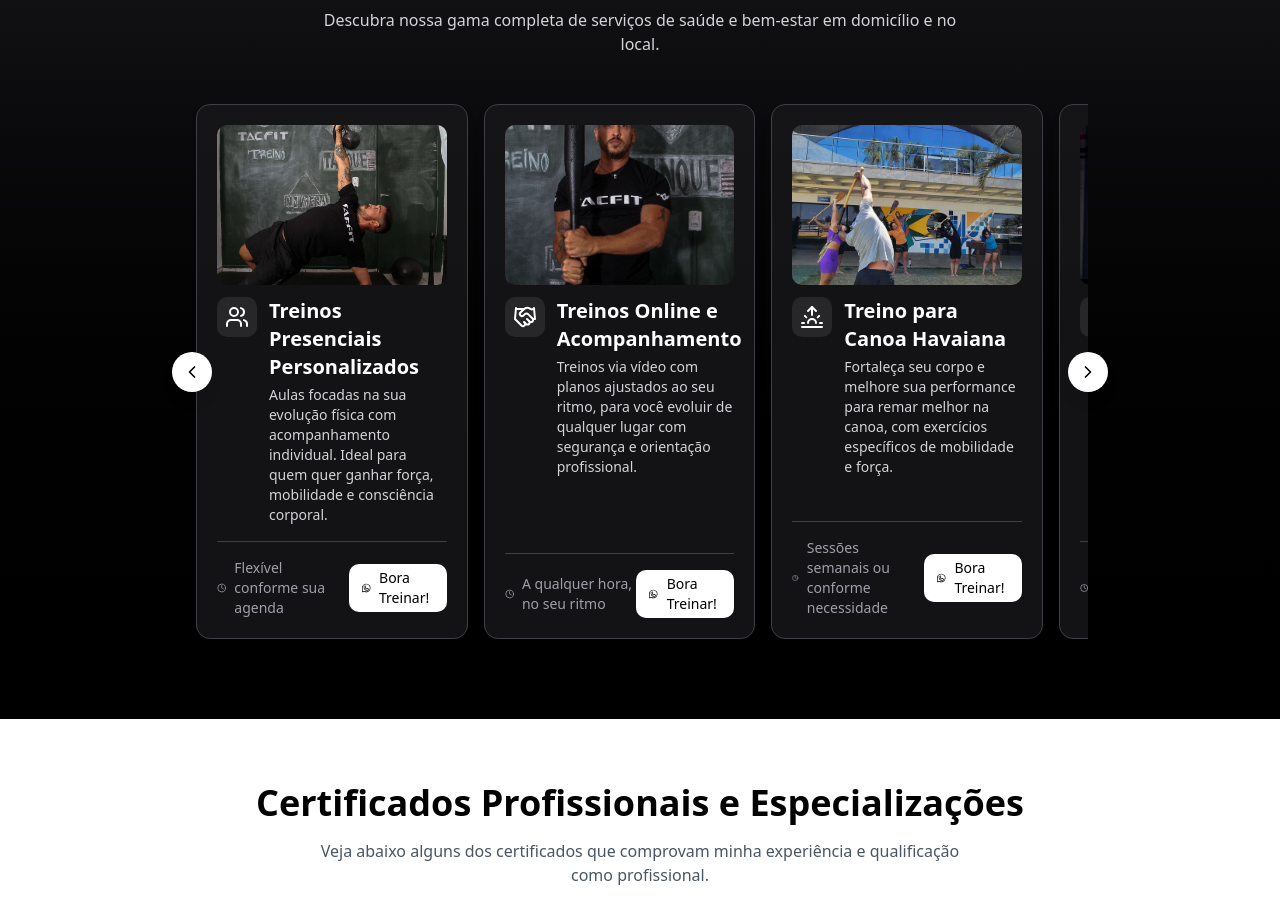
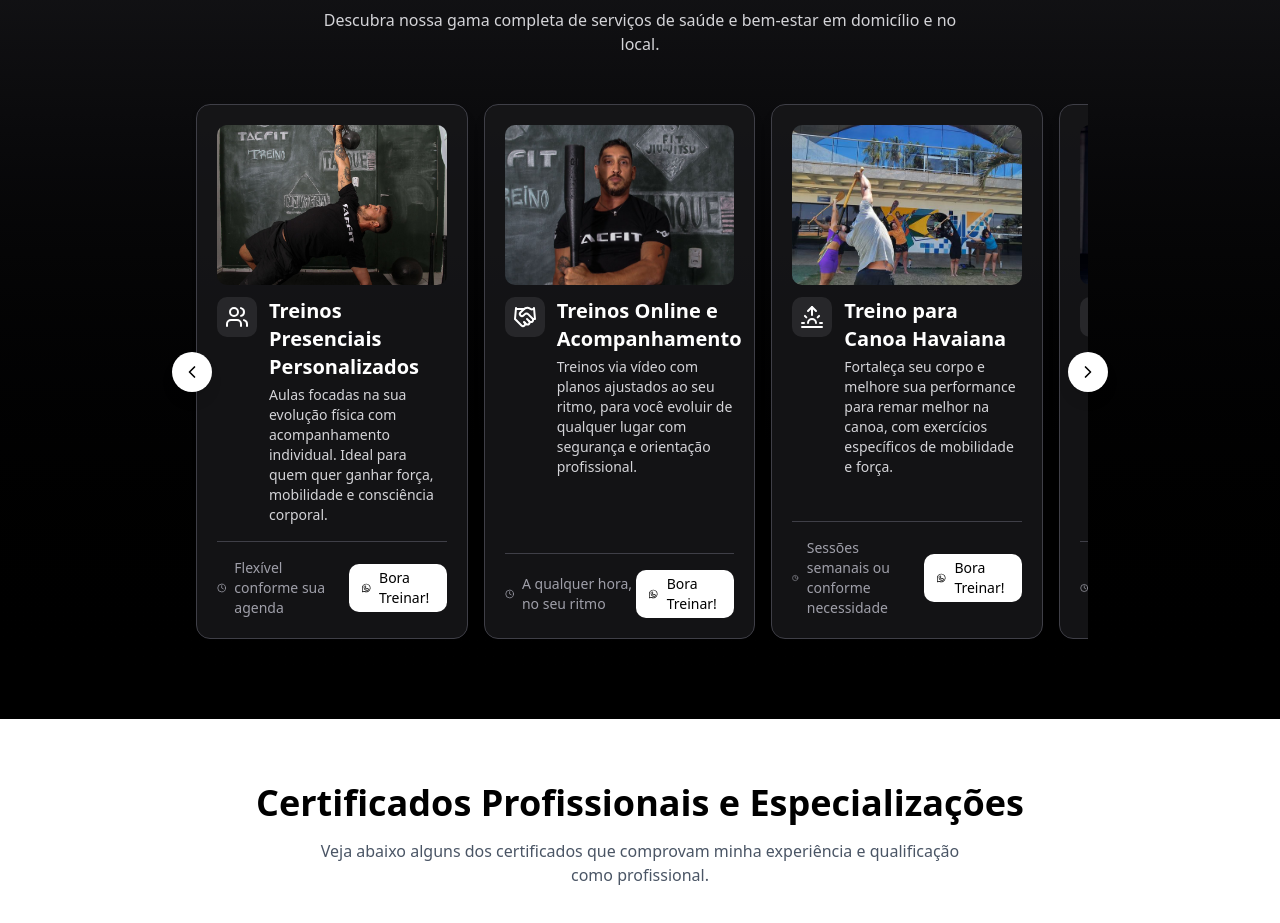
Before and after one commit to JesusVicken/depireuxfitness, a Next.js app in the folder depireuxfitness/: page / in a window 1280 px wide. Shown: the part 2440-3363 px from the top of the page. Built offline with nearby package versions, Linux system fonts and the light colour scheme.

Commit message:
feat: ajuste de imagens dos treinos

```diff
--- a/depireuxfitness/src/app/_components/tours.tsx
+++ b/depireuxfitness/src/app/_components/tours.tsx
@@ -126,7 +126,12 @@ export function Tours() {
                                                 src={item.image}
                                                 alt={item.title}
                                                 fill
-                                                className="object-cover"
+                                                className={`object-cover ${item.title === "Treinos Online e Acompanhamento"
+                                                        ? "object-[center_30%]"
+                                                        : item.title === "Mobilidade, Yoga e Alongamento"
+                                                            ? "object-[center_70%]"
+                                                            : ""
+                                                    }`}
                                                 sizes="(max-width: 768px) 100vw, (max-width: 1024px) 50vw, 33vw"
                                             />
                                         </div>
```
